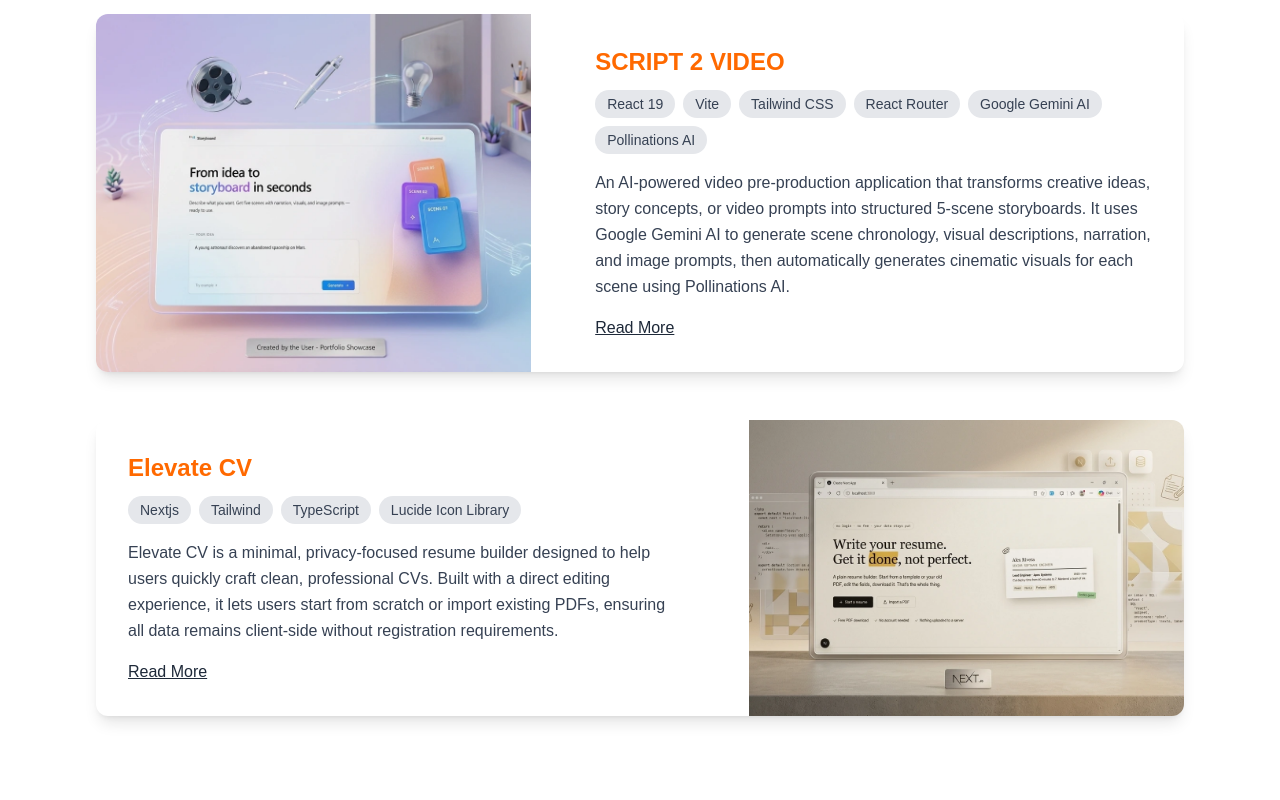
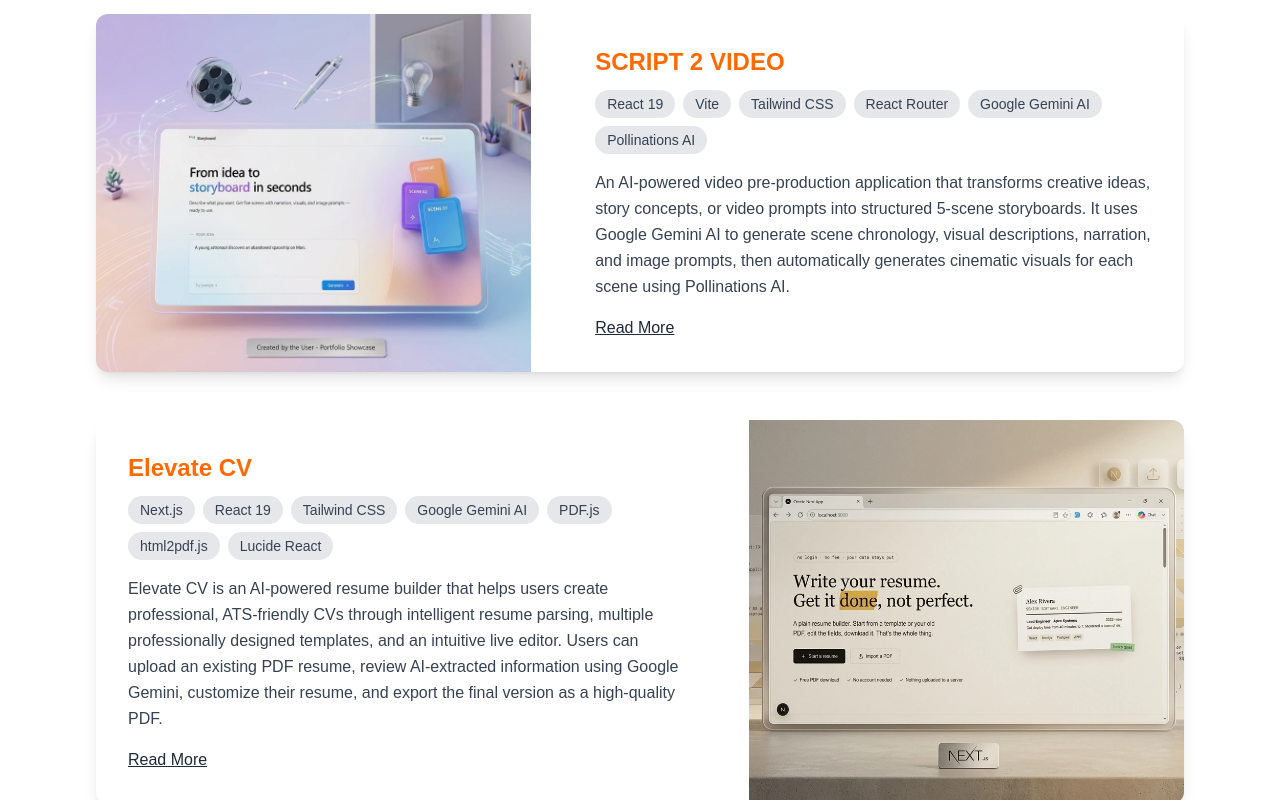
Before and after one commit to Shahbazh1/shahbaz_portfolio, a Next.js app in the folder shahbaz_portfolio/: page / in a window 1280 px wide. Shown: the part 2000-2800 px from the top of the page. Built offline with nearby package versions, Linux system fonts and the light colour scheme.

Commit message:
update the projects

```diff
--- a/shahbaz_portfolio/src/data.js
+++ b/shahbaz_portfolio/src/data.js
@@ -45,17 +45,34 @@
   id: 2,
   title: "Elevate CV",
   image: "/project_images/elevate_cv.webp",
-    alt: "Elevate CV - Resume Builder",
-    tags: ["Nextjs", "Tailwind", "TypeScript", "Lucide Icon Library"],
+  alt: "Elevate CV - AI Resume Builder",
+
+  tags: [
+    "Next.js",
+    "React 19",
+    "Tailwind CSS",
+    "Google Gemini AI",
+    "PDF.js",
+    "html2pdf.js",
+    "Lucide React",
+  ],
+
   description:
-      "Elevate CV is a minimal, privacy-focused resume builder designed to help users quickly craft clean, professional CVs. Built with a direct editing experience, it lets users start from scratch or import existing PDFs, ensuring all data remains client-side without registration requirements.",
+    "Elevate CV is an AI-powered resume builder that helps users create professional, ATS-friendly CVs through intelligent resume parsing, multiple professionally designed templates, and an intuitive live editor. Users can upload an existing PDF resume, review AI-extracted information using Google Gemini, customize their resume, and export the final version as a high-quality PDF.",
+
   features: [
-      "No registration or login required",
-      "Client-side data privacy",
-      "PDF import and instant editing",
-      "Clean resume template layouts",
-      "One-click PDF download",
+    "AI-powered resume parsing using Google Gemini API",
+    "Upload existing PDF resumes and automatically extract structured information",
+    "8+ professional ATS-friendly resume templates for different industries",
+    "Interactive resume editor with real-time preview",
+    "Support for personal information, summary, experience, education, skills, projects, and certifications",
+    "Add, remove, and reorder resume sections",
+    "PDF text processing using PDF.js",
+    "High-quality PDF export using html2pdf.js",
+    "Review and correct AI-extracted resume data before importing",
+    "Responsive and modern resume-building interface",
   ],
+
   links: [
     {
       name: "Live Website",
```
Lines whose indentation alone changed are shown as unchanged.
